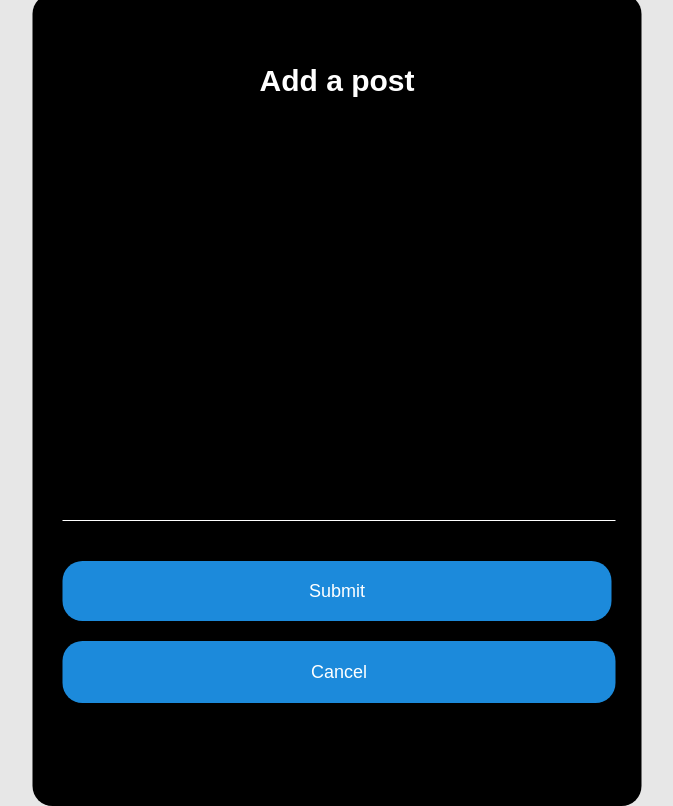
After one commit to md107/moneyline, a Python web app: template templates/add_post.html in a window 1280 px wide. The commit adds this page. Shown: the whole page, without its empty margins (303-976 px from the left). Run offline with Jinja, Linux system fonts and the light colour scheme; the template is opened without the code that fills it, so the values that code supplies are empty; some libraries are stand-ins or nearby versions.

Commit message:
add create new thread frame

```diff
--- a/app.py
+++ b/app.py
@@ -191,10 +191,10 @@ def profile():
         c.execute("UPDATE users SET user_name = %s WHERE user_username = %s", (escape_string(name), escape_string(username)))
     return render_template('profile.html', name=name, username=username)
 
-@ app.route('/about')
+@ app.route('/newPost')
 @login_required
-def about():
-    return 'About'
+def add_post():
+    return render_template('add_post.html')
 
 if __name__ == "__main__":
     app.run(debug=True)
--- /dev/null
+++ b/templates/add_post.html
@@ -0,0 +1,25 @@
+<!DOCTYPE html>
+<html>
+<head>
+    <title>MoneyLine</title>
+    <meta charset="utf-8" />
+    <meta name="viewport" content="width=device-width, initial-scale=1">
+    <link rel="stylesheet" type= "text/css" href="{{url_for('static', filename='css/main.css')}}">
+    <link rel="icon" href="data:,">
+    <script src='https://kit.fontawesome.com/a076d05399.js'></script>
+
+
+</head>
+  <body>
+    <div class='box'>
+        <h1>Add a post</h1>
+        <form method="post" action="{{ url_for('add_post') }}">
+            <input id="post" type="text" name="post" style="height:400px;width:549px;vertical-align:top;overflow:visible;font-size:20px;"/>
+            <br>
+            <input type="submit" value="Submit" />
+            <input type="back_to_login" value="Cancel" onClick="history.back()" />
+          </form>
+    </div>
+  </body>
+
+</html>
--- a/templates/layout.html
+++ b/templates/layout.html
@@ -18,7 +18,7 @@
         <ul class="icons">
             <li><a href="/threads"><span class="far fa-comments" style="font-size:36px"></span></a></li>
             <li><a href="/games"><span class="fas fa-football-ball" style="font-size:36px"></span></a></li>
-            <li><a href="/about"><span class="fa fa-plus-circle" style="font-size:36px"></span></a></li>
+            <li><a href="/newPost"><span class="fa fa-plus-circle" style="font-size:36px"></span></a></li>
             <li><a href="/faq"><span class="fa fa-question-circle" style="font-size:36px"></span></a></li>
             <li><a href="/profile"><span class="fa fa-cogs" style="font-size:36px"></span></a></li>
         </ul>
```
